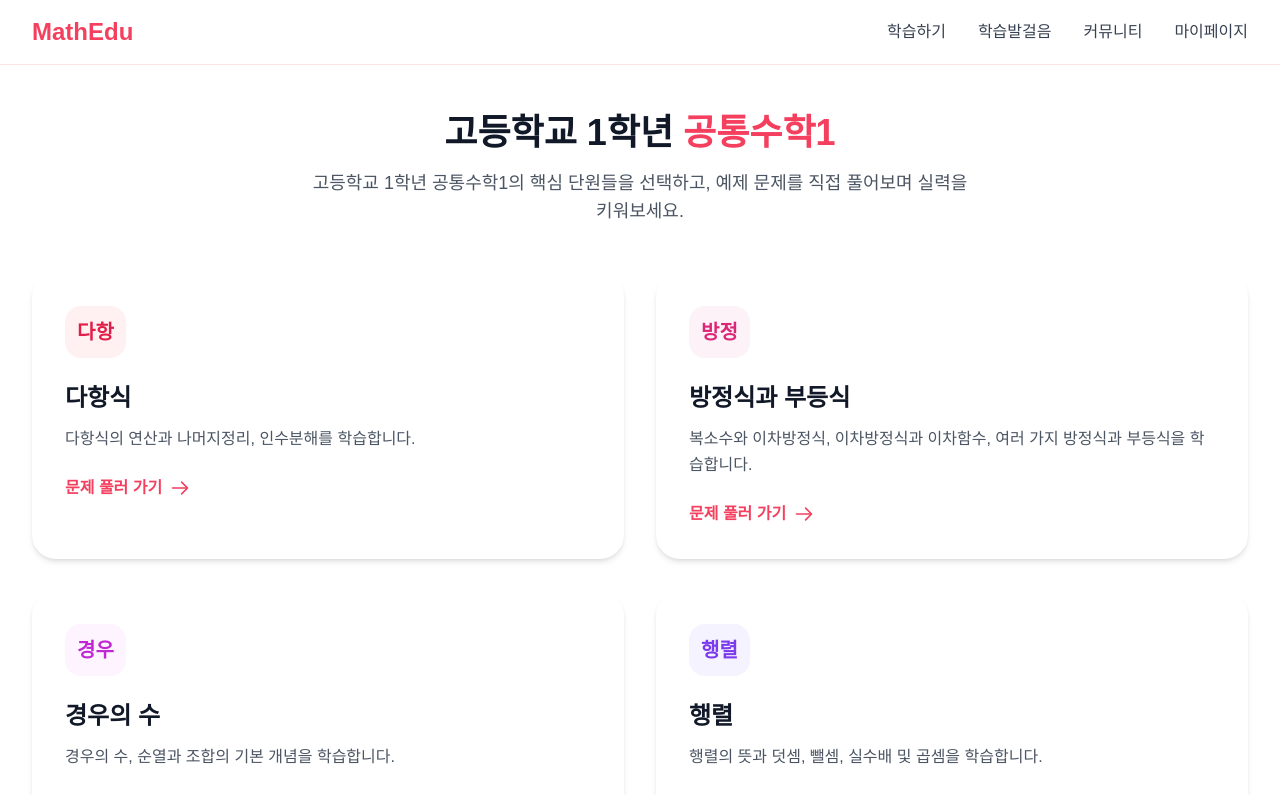
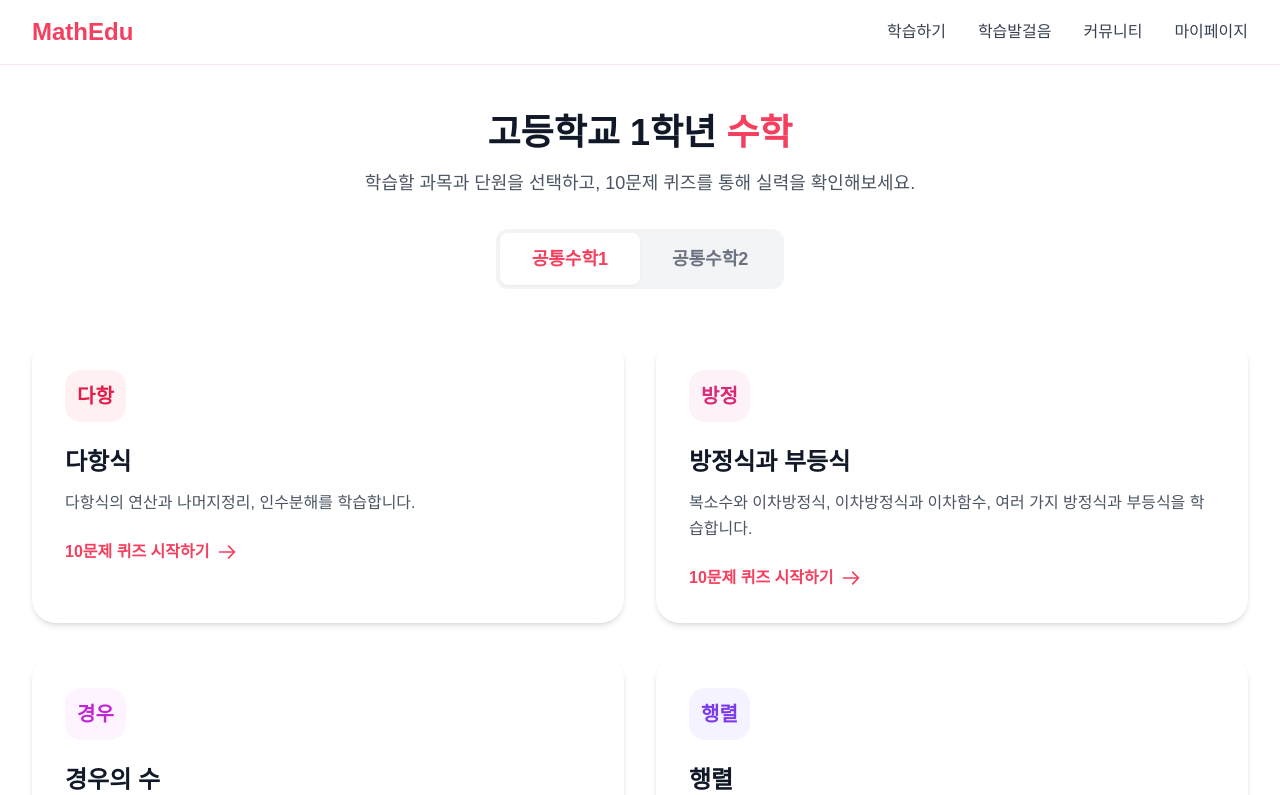
Before and after one commit to ssi-nny/mathweb, a Next.js app: page /learn in a window 1280 px wide. Shown: the top 795 px of the page. Built offline with nearby package versions, Linux system fonts and the light colour scheme.

Commit message:
Implement 10-question quiz flow and subject selection

```diff
--- a/app/learn/[topicId]/page.tsx
+++ b/app/learn/[topicId]/page.tsx
@@ -1,68 +1,121 @@
 "use client";
 
-import { useState } from "react";
+import { useState, useMemo } from "react";
 import Link from "next/link";
-import { notFound } from "next/navigation";
+import { notFound, useSearchParams } from "next/navigation";
 
-// 문제 데이터베이스 (정적 데이터)
-const problemDb: Record<string, { title: string; question: string; options: string[]; answer: number; explanation: string }> = {
-  polynomials: {
-    title: "다항식",
-    question: "다항식 P(x) = x³ - 2x² + 3x - 4 를 (x - 2)로 나눴을 때의 나머지는?",
-    options: ["1", "2", "3", "4"],
-    answer: 1, // index 1 is "2"
-    explanation: "나머지정리에 의해 P(2)의 값이 나머지입니다. P(2) = 2³ - 2(2²) + 3(2) - 4 = 8 - 8 + 6 - 4 = 2 입니다."
-  },
-  equations: {
-    title: "방정식과 부등식",
-    question: "이차방정식 x² - 5x + 6 = 0 의 두 근의 합은?",
-    options: ["-6", "-5", "5", "6"],
-    answer: 2, // index 2 is "5"
-    explanation: "근과 계수의 관계에 의해 이차방정식 ax² + bx + c = 0 에서 두 근의 합은 -b/a 입니다. 따라서 -(-5)/1 = 5 입니다."
-  },
-  cases: {
-    title: "경우의 수",
-    question: "서로 다른 주사위 2개를 동시에 던질 때, 나오는 눈의 수의 합이 4가 되는 경우의 수는?",
-    options: ["2", "3", "4", "5"],
-    answer: 1, // index 1 is "3"
-    explanation: "합이 4가 되는 순서쌍은 (1,3), (2,2), (3,1) 로 총 3가지입니다."
-  },
-  matrices: {
-    title: "행렬",
-    question: "두 행렬 A, B에 대하여 A + B = B + A 가 항상 성립하는가?",
-    options: ["항상 성립한다", "항상 성립하지 않는다", "정사각행렬일 때만 성립한다", "역행렬이 존재할 때만 성립한다"],
-    answer: 0,
-    explanation: "행렬의 덧셈에 대해서는 교환법칙(A+B = B+A)이 항상 성립합니다."
+interface Question {
+  id: number;
+  question: string;
+  options: string[];
+  answer: number;
+  explanation: string;
+}
+
+const topicTitles: Record<string, string> = {
+  polynomials: "다항식",
+  equations: "방정식과 부등식",
+  cases: "경우의 수",
+  matrices: "행렬",
+  sets: "집합과 명제",
+  functions: "함수와 그래프",
+  geometry: "도형의 방정식"
+};
+
+// 랜덤 10문제 생성기 (더미 데이터)
+function generateQuestions(topicId: string): Question[] {
+  const title = topicTitles[topicId];
+  if (!title) return [];
+
+  const questions: Question[] = [];
+  for (let i = 1; i <= 10; i++) {
+    const a = Math.floor(Math.random() * 10) + 2;
+    const b = Math.floor(Math.random() * 10) + 2;
+
+    // 임의의 정답 인덱스 (0~3)
+    const answerIdx = Math.floor(Math.random() * 4);
+    const options = ["0", "0", "0", "0"];
+
+    // 오답과 정답을 임의의 숫자로 채움
+    for(let j = 0; j < 4; j++) {
+      if (j === answerIdx) {
+        options[j] = `${a * b + i}`; // 정답값
+      } else {
+        options[j] = `${a * b + i + (j + 1) * 3}`; // 오답값
+      }
+    }
+
+    questions.push({
+      id: i,
+      question: `[${title} 실전문제 ${i}] 주어진 조건에서 알맞은 값을 구하시오. (단, x=${a}, y=${b})`,
+      options: options,
+      answer: answerIdx,
+      explanation: `${title} 단원의 핵심 개념을 활용하여 푸는 문제입니다. 정답은 ${options[answerIdx]} 입니다.`,
+    });
+  }
+  return questions;
+}
+
+export default function TopicQuizPage({ params }: { params: { topicId: string } }) {
+  const searchParams = useSearchParams();
+  const subject = searchParams.get("subject") || "math1";
+
+  const title = topicTitles[params.topicId];
+  if (!title) notFound();
+
+  // 퀴즈 상태
+  const [questions, setQuestions] = useState<Question[]>(() => generateQuestions(params.topicId));
+  const [currentIndex, setCurrentIndex] = useState(0);
+  const [selectedOption, setSelectedOption] = useState<number | null>(null);
+  const [isAnswered, setIsAnswered] = useState(false);
+  const [score, setScore] = useState(0);
+  const [isFinished, setIsFinished] = useState(false);
+
+  const currentQuestion = questions[currentIndex];
+
+  const handleOptionSelect = (index: number) => {
+    if (isAnswered) return;
+    setSelectedOption(index);
+  };
+
+  const handleCheckAnswer = () => {
+    if (selectedOption === null) return;
+
+    setIsAnswered(true);
+    if (selectedOption === currentQuestion.answer) {
+      setScore(s => s + 1);
     }
   };
 
-export default function TopicProblemPage({ params }: { params: { topicId: string } }) {
-  const [selectedOption, setSelectedOption] = useState<number | null>(null);
-  const [isSubmitted, setIsSubmitted] = useState(false);
-
-  const topicData = problemDb[params.topicId];
-
-  if (!topicData) {
-    notFound();
-  }
-
-  const handleOptionSelect = (index: number) => {
-    if (isSubmitted) return;
-    setSelectedOption(index);
-  };
-
-  const handleSubmit = () => {
-    if (selectedOption !== null) {
-      setIsSubmitted(true);
+  const handleNextQuestion = () => {
+    if (currentIndex < questions.length - 1) {
+      setCurrentIndex(c => c + 1);
+      setSelectedOption(null);
+      setIsAnswered(false);
+    } else {
+      setIsFinished(true);
     }
   };
 
-  const resetProblem = () => {
+  const handleRetry = () => {
+    setQuestions(generateQuestions(params.topicId));
+    setCurrentIndex(0);
     setSelectedOption(null);
-    setIsSubmitted(false);
+    setIsAnswered(false);
+    setScore(0);
+    setIsFinished(false);
   };
 
-  const isCorrect = selectedOption === topicData.answer;
+  const isCorrect = selectedOption === currentQuestion?.answer;
+
+  // 결과 코멘트 로직
+  const getComment = () => {
+    const accuracy = score / questions.length;
+    if (accuracy >= 0.9) return "완벽해요! 이 단원을 아주 잘 이해하고 있네요. 🎉";
+    if (accuracy >= 0.7) return "훌륭해요! 조금만 더 연습하면 완벽해질 거예요. 👍";
+    if (accuracy >= 0.4) return "잘하고 있어요. 틀린 부분의 개념을 다시 한번 복습해볼까요? 💪";
+    return "개념을 처음부터 천천히 다시 읽어보는 것을 추천해요. 할 수 있어요! 화이팅! 🌱";
+  };
 
   return (
     <div className="max-w-3xl mx-auto px-4 sm:px-6 lg:px-8 py-12 w-full">
@@ -74,29 +127,37 @@ export default function TopicProblemPage({ params }: { params: { topicId: string
       </Link>
 
       <div className="bg-white dark:bg-zinc-900 rounded-3xl shadow-lg border border-gray-100 dark:border-zinc-800 overflow-hidden">
-        <div className="bg-rose-500 px-6 py-4 md:px-8 md:py-6">
-          <h1 className="text-2xl md:text-3xl font-bold text-white">
-            {topicData.title} 실전 문제
+        <div className="bg-rose-500 px-6 py-4 md:px-8 md:py-6 flex justify-between items-center">
+          <h1 className="text-xl md:text-2xl font-bold text-white">
+            {title} 실전 퀴즈
           </h1>
+          {!isFinished && (
+            <div className="bg-white/20 px-4 py-1.5 rounded-full text-white font-semibold text-sm">
+              {currentIndex + 1} / {questions.length}
+            </div>
+          )}
         </div>
 
         <div className="p-6 md:p-8">
+          {!isFinished ? (
+            // --- 퀴즈 진행 화면 ---
+            <>
               <div className="bg-gray-50 dark:bg-zinc-950 p-6 rounded-2xl mb-8 border border-gray-200 dark:border-zinc-800">
-            <h2 className="text-xl md:text-2xl font-bold text-gray-900 dark:text-white leading-relaxed">
-              Q. {topicData.question}
+                <h2 className="text-xl font-bold text-gray-900 dark:text-white leading-relaxed">
+                  Q. {currentQuestion.question}
                 </h2>
               </div>
 
               <div className="space-y-3 mb-8">
-            {topicData.options.map((option, index) => {
+                {currentQuestion.options.map((option, index) => {
                   const isSelected = selectedOption === index;
-              const isCorrectOption = index === topicData.answer;
+                  const isCorrectOption = index === currentQuestion.answer;
 
                   let optionClasses = "w-full text-left px-6 py-4 rounded-xl border-2 transition-all duration-200 font-medium text-lg ";
 
-              if (!isSubmitted) {
+                  if (!isAnswered) {
                     if (isSelected) {
-                  optionClasses += "border-rose-500 bg-rose-50 dark:bg-rose-900/30 text-rose-700 dark:text-rose-300";
+                      optionClasses += "border-rose-500 bg-rose-50 dark:bg-rose-900/30 text-rose-700 dark:text-rose-300 transform scale-[1.01]";
                     } else {
                       optionClasses += "border-gray-200 dark:border-zinc-700 hover:border-rose-300 dark:hover:border-rose-700 bg-white dark:bg-zinc-900 text-gray-700 dark:text-gray-300 hover:bg-gray-50 dark:hover:bg-zinc-800";
                     }
@@ -114,40 +175,81 @@ export default function TopicProblemPage({ params }: { params: { topicId: string
                     <button
                       key={index}
                       onClick={() => handleOptionSelect(index)}
-                  disabled={isSubmitted}
+                      disabled={isAnswered}
                       className={optionClasses}
                     >
                       <span className="inline-block w-8 text-gray-400">{(index + 1)}번.</span> {option}
-                  {isSubmitted && isCorrectOption && <span className="float-right text-green-600 dark:text-green-400">✓ 정답</span>}
-                  {isSubmitted && isSelected && !isCorrectOption && <span className="float-right text-red-600 dark:text-red-400">✗ 오답</span>}
+                      {isAnswered && isCorrectOption && <span className="float-right text-green-600 dark:text-green-400">✓ 정답</span>}
+                      {isAnswered && isSelected && !isCorrectOption && <span className="float-right text-red-600 dark:text-red-400">✗ 오답</span>}
                     </button>
                   );
                 })}
               </div>
 
-          {!isSubmitted ? (
+              {!isAnswered ? (
                 <button
-              onClick={handleSubmit}
+                  onClick={handleCheckAnswer}
                   disabled={selectedOption === null}
                   className="w-full py-4 bg-rose-500 hover:bg-rose-600 text-white text-lg font-bold rounded-xl transition-colors disabled:opacity-50 disabled:cursor-not-allowed shadow-md"
                 >
                   정답 확인하기
                 </button>
               ) : (
-            <div className={`p-6 rounded-2xl ${isCorrect ? 'bg-green-50 dark:bg-green-900/20 border border-green-200 dark:border-green-800' : 'bg-red-50 dark:bg-red-900/20 border border-red-200 dark:border-red-800'} animate-in fade-in slide-in-from-bottom-4 duration-500`}>
+                <div className={`p-6 rounded-2xl mb-6 ${isCorrect ? 'bg-green-50 dark:bg-green-900/20 border border-green-200 dark:border-green-800' : 'bg-red-50 dark:bg-red-900/20 border border-red-200 dark:border-red-800'} animate-in fade-in slide-in-from-bottom-4 duration-500`}>
                   <h3 className={`text-xl font-bold mb-2 ${isCorrect ? 'text-green-700 dark:text-green-400' : 'text-red-700 dark:text-red-400'}`}>
-                {isCorrect ? '🎉 정답입니다! 훌륭해요!' : '아쉽네요. 다시 한번 생각해볼까요?'}
+                    {isCorrect ? '정답입니다! 훌륭해요!' : '아쉽네요. 다시 한번 생각해볼까요?'}
                   </h3>
                   <p className="text-gray-700 dark:text-gray-300 mt-4 leading-relaxed whitespace-pre-wrap">
-                <span className="font-bold text-gray-900 dark:text-white">해설:</span> {topicData.explanation}
+                    <span className="font-bold text-gray-900 dark:text-white">해설:</span> {currentQuestion.explanation}
                   </p>
 
                   <button
-                onClick={resetProblem}
-                className="mt-6 px-6 py-2 bg-gray-200 hover:bg-gray-300 dark:bg-zinc-800 dark:hover:bg-zinc-700 text-gray-800 dark:text-gray-200 font-medium rounded-lg transition-colors"
+                    onClick={handleNextQuestion}
+                    className="w-full mt-6 px-6 py-4 bg-gray-900 hover:bg-gray-800 dark:bg-white dark:hover:bg-gray-100 dark:text-gray-900 text-white font-bold text-lg rounded-xl transition-colors shadow-md"
                   >
+                    {currentIndex < questions.length - 1 ? '다음 문제로 넘어갈게요 →' : '결과 확인하기 🎉'}
+                  </button>
+                </div>
+              )}
+            </>
+          ) : (
+            // --- 결과 화면 ---
+            <div className="text-center py-10 animate-in fade-in zoom-in duration-500">
+              <div className="w-24 h-24 mx-auto bg-rose-100 dark:bg-rose-900/30 text-rose-500 rounded-full flex items-center justify-center mb-6">
+                <svg className="w-12 h-12" fill="none" viewBox="0 0 24 24" stroke="currentColor">
+                  <path strokeLinecap="round" strokeLinejoin="round" strokeWidth={2} d="M9 12l2 2 4-4M7.835 4.697a3.42 3.42 0 001.946-.806 3.42 3.42 0 014.438 0 3.42 3.42 0 001.946.806 3.42 3.42 0 013.138 3.138 3.42 3.42 0 00.806 1.946 3.42 3.42 0 010 4.438 3.42 3.42 0 00-.806 1.946 3.42 3.42 0 01-3.138 3.138 3.42 3.42 0 00-1.946.806 3.42 3.42 0 01-4.438 0 3.42 3.42 0 00-1.946-.806 3.42 3.42 0 01-3.138-3.138 3.42 3.42 0 00-.806-1.946 3.42 3.42 0 010-4.438 3.42 3.42 0 00.806-1.946 3.42 3.42 0 013.138-3.138z" />
+                </svg>
+              </div>
+              <h2 className="text-3xl font-extrabold text-gray-900 dark:text-white mb-2">
+                퀴즈 완료!
+              </h2>
+              <p className="text-lg text-gray-500 dark:text-gray-400 mb-8">
+                수고하셨습니다. 총 {questions.length}문제 중 <span className="text-rose-500 font-bold">{score}</span>문제를 맞췄어요!
+              </p>
+
+              <div className="bg-rose-50 dark:bg-rose-900/10 border border-rose-100 dark:border-rose-900/30 rounded-2xl p-6 mb-10">
+                <p className="text-xl font-bold text-rose-700 dark:text-rose-400">
+                  {getComment()}
+                </p>
+              </div>
+
+              <div className="flex flex-col sm:flex-row gap-4 justify-center">
+                <button
+                  onClick={handleRetry}
+                  className="px-8 py-4 bg-rose-500 hover:bg-rose-600 text-white font-bold text-lg rounded-xl transition-colors shadow-md flex items-center justify-center"
+                >
+                  <svg className="w-5 h-5 mr-2" fill="none" viewBox="0 0 24 24" stroke="currentColor">
+                    <path strokeLinecap="round" strokeLinejoin="round" strokeWidth={2} d="M4 4v5h.582m15.356 2A8.001 8.001 0 004.582 9m0 0H9m11 11v-5h-.581m0 0a8.003 8.003 0 01-15.357-2m15.357 2H15" />
+                  </svg>
                   다시 풀기
                 </button>
+                <Link
+                  href="/learn"
+                  className="px-8 py-4 bg-gray-100 hover:bg-gray-200 dark:bg-zinc-800 dark:hover:bg-zinc-700 text-gray-800 dark:text-gray-200 font-bold text-lg rounded-xl transition-colors"
+                >
+                  다른 단원 학습하기
+                </Link>
+              </div>
             </div>
           )}
         </div>
--- a/app/learn/page.tsx
+++ b/app/learn/page.tsx
@@ -1,6 +1,9 @@
+"use client";
+
+import { useState } from "react";
 import Link from "next/link";
 
-const topics = [
+const math1Topics = [
   {
     id: "polynomials",
     title: "다항식",
@@ -31,21 +34,76 @@ const topics = [
   }
 ];
 
+const math2Topics = [
+  {
+    id: "sets",
+    title: "집합과 명제",
+    description: "집합의 뜻과 표현, 집합의 연산, 명제와 조건을 학습합니다.",
+    color: "bg-rose-50 dark:bg-rose-900/20",
+    textColor: "text-rose-600 dark:text-rose-400"
+  },
+  {
+    id: "functions",
+    title: "함수와 그래프",
+    description: "함수의 뜻과 그래프, 합성함수와 역함수를 학습합니다.",
+    color: "bg-pink-50 dark:bg-pink-900/20",
+    textColor: "text-pink-600 dark:text-pink-400"
+  },
+  {
+    id: "geometry",
+    title: "도형의 방정식",
+    description: "평면좌표, 직선의 방정식, 원의 방정식을 학습합니다.",
+    color: "bg-fuchsia-50 dark:bg-fuchsia-900/20",
+    textColor: "text-fuchsia-600 dark:text-fuchsia-400"
+  }
+];
+
 export default function LearnPage() {
+  const [activeSubject, setActiveSubject] = useState<"math1" | "math2">("math1");
+
+  const topics = activeSubject === "math1" ? math1Topics : math2Topics;
+
   return (
     <div className="max-w-7xl mx-auto px-4 sm:px-6 lg:px-8 py-12 w-full">
-      <div className="mb-12 text-center">
+      <div className="mb-8 text-center">
         <h1 className="text-3xl font-extrabold text-gray-900 dark:text-white sm:text-4xl mb-4">
-          고등학교 1학년 <span className="text-rose-500">공통수학1</span>
+          고등학교 1학년 <span className="text-rose-500">수학</span>
         </h1>
         <p className="text-lg text-gray-600 dark:text-gray-400 max-w-2xl mx-auto">
-          고등학교 1학년 공통수학1의 핵심 단원들을 선택하고, 예제 문제를 직접 풀어보며 실력을 키워보세요.
+          학습할 과목과 단원을 선택하고, 10문제 퀴즈를 통해 실력을 확인해보세요.
         </p>
       </div>
 
-      <div className="grid grid-cols-1 md:grid-cols-2 gap-6 lg:gap-8">
+      {/* 과목 탭 */}
+      <div className="flex justify-center mb-12">
+        <div className="inline-flex bg-gray-100 dark:bg-zinc-800 rounded-xl p-1">
+          <button
+            onClick={() => setActiveSubject("math1")}
+            className={`px-8 py-3 rounded-lg text-lg font-bold transition-colors ${
+              activeSubject === "math1"
+                ? "bg-white dark:bg-zinc-900 text-rose-500 shadow-sm"
+                : "text-gray-500 dark:text-gray-400 hover:text-gray-700 dark:hover:text-gray-300"
+            }`}
+          >
+            공통수학1
+          </button>
+          <button
+            onClick={() => setActiveSubject("math2")}
+            className={`px-8 py-3 rounded-lg text-lg font-bold transition-colors ${
+              activeSubject === "math2"
+                ? "bg-white dark:bg-zinc-900 text-rose-500 shadow-sm"
+                : "text-gray-500 dark:text-gray-400 hover:text-gray-700 dark:hover:text-gray-300"
+            }`}
+          >
+            공통수학2
+          </button>
+        </div>
+      </div>
+
+      {/* 단원 목록 */}
+      <div className="grid grid-cols-1 md:grid-cols-2 gap-6 lg:gap-8 animate-in fade-in duration-500">
         {topics.map((topic) => (
-          <Link href={`/learn/${topic.id}`} key={topic.id} className="block group">
+          <Link href={`/learn/${topic.id}?subject=${activeSubject}`} key={topic.id} className="block group">
             <div className={`h-full p-8 rounded-3xl transition-all duration-300 transform group-hover:-translate-y-2 group-hover:shadow-xl border border-transparent hover:border-gray-200 dark:hover:border-zinc-700 bg-white dark:bg-zinc-900 shadow-md`}>
               <div className={`inline-flex items-center justify-center p-3 rounded-2xl mb-6 ${topic.color}`}>
                 <span className={`text-xl font-bold ${topic.textColor}`}>{topic.title.substring(0, 2)}</span>
@@ -57,7 +115,7 @@ export default function LearnPage() {
                 {topic.description}
               </p>
               <div className="mt-6 flex items-center text-rose-500 dark:text-rose-400 font-semibold">
-                문제 풀러 가기
+                10문제 퀴즈 시작하기
                 <svg className="w-5 h-5 ml-2 transform group-hover:translate-x-1 transition-transform" fill="none" viewBox="0 0 24 24" stroke="currentColor">
                   <path strokeLinecap="round" strokeLinejoin="round" strokeWidth={2} d="M14 5l7 7m0 0l-7 7m7-7H3" />
                 </svg>
```
Lines whose indentation alone changed are shown as unchanged.
